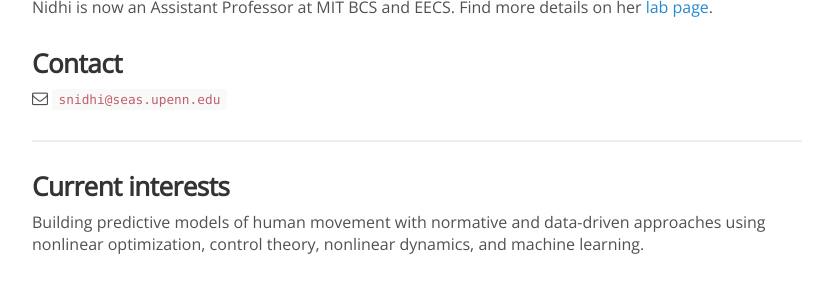
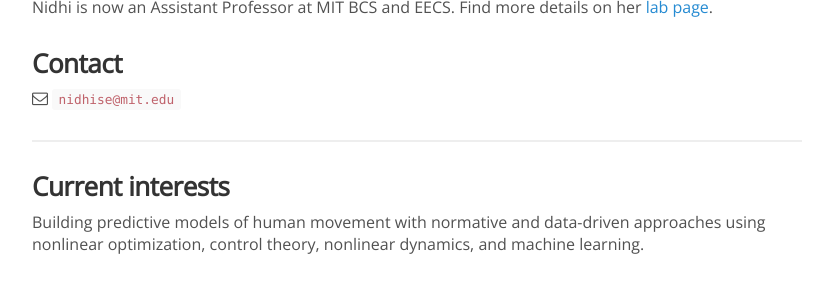
Before and after one commit to KordingLab/KordingLab.github.io, a Jekyll site: the page built from _people/nidhi_seethapathi.md, in a window 1280 px wide and 900 px high, cut to the strip 354-638 px from the top of the window. Shown: the whole strip, without its empty margins (223-1056 px from the left). Built offline with Jekyll 4.4.1, drawn with Linux system fonts in a browser that asks for light colours; nearby versions of some CDN libraries; comment, search, counter and statistics services are not loaded.

Commit message:
Update nidhi_seethapathi.md

```diff
--- a/_people/nidhi_seethapathi.md
+++ b/_people/nidhi_seethapathi.md
@@ -11,7 +11,7 @@
 
 ### Contact
 
-<i class="fa fa-envelope-o"></i> `snidhi@seas.upenn.edu`<br>
+<i class="fa fa-envelope-o"></i> `nidhise@mit.edu`<br>
 
 <hr>
 
```
